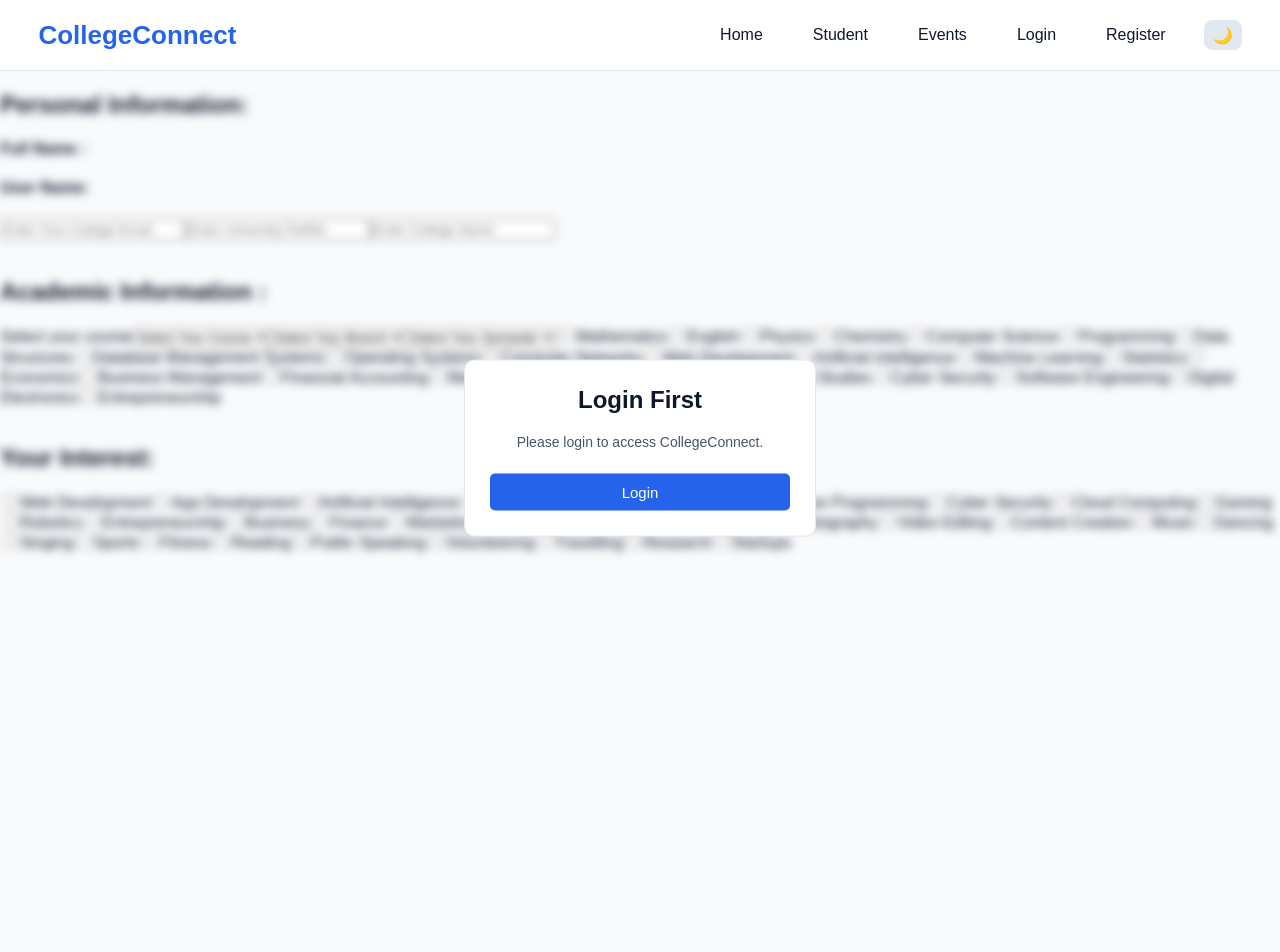
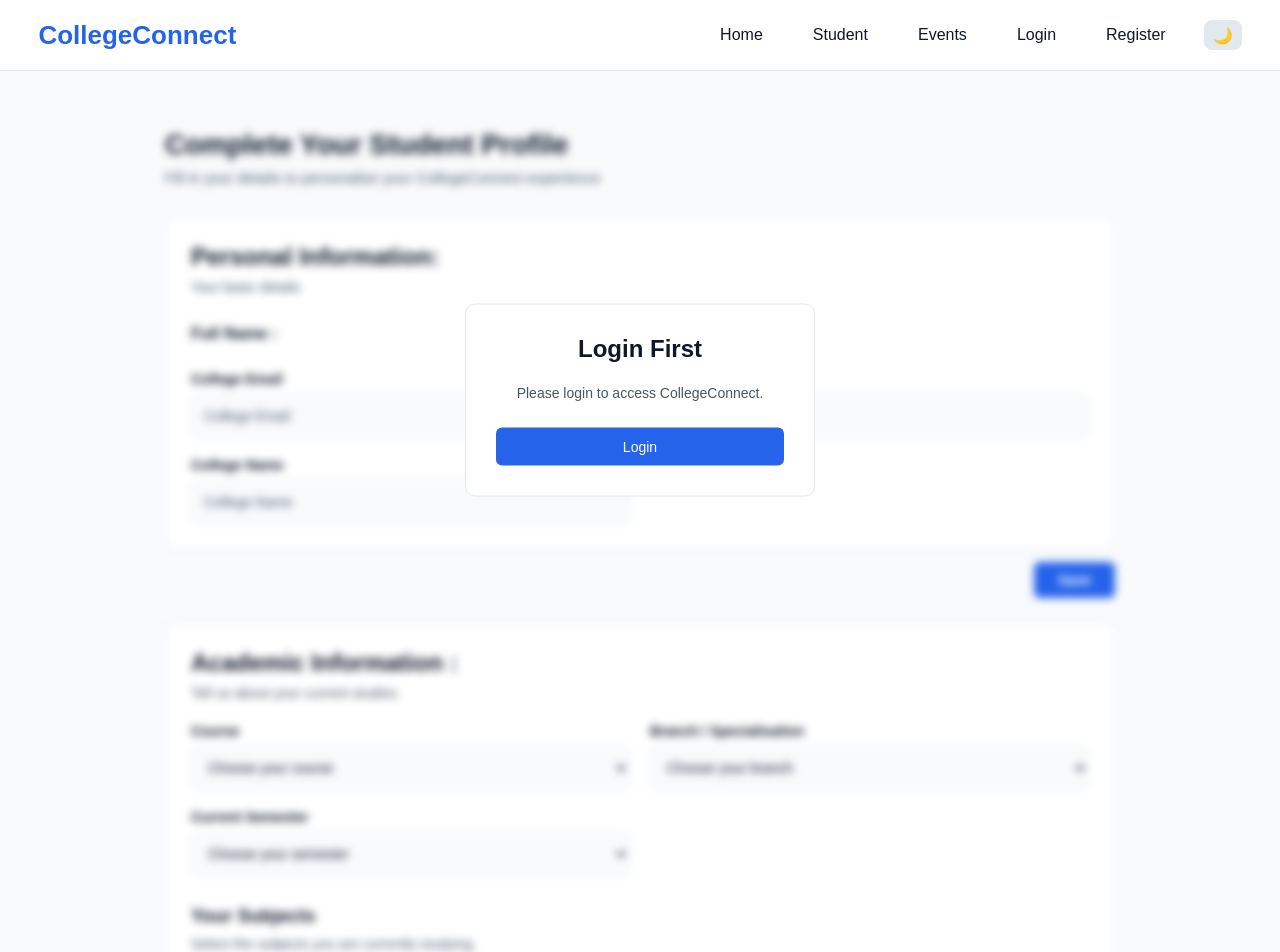
Before and after one commit to abhijeetsingh79/CollegeConnect, a React app in the folder frontend/: page /student in a window 1280 px wide. Shown: the top 952 px of the page. Before the commit the page ends 806 px from the top, so only its background shows below. Built offline with nearby package versions, Linux system fonts and the light colour scheme; the HTML template or start-up script is replaced by a standard one.

Commit message:
Added css styling in student and imporved layout in user inputs

```diff
--- a/frontend/src/component/Student.jsx
+++ b/frontend/src/component/Student.jsx
@@ -121,21 +121,63 @@ const interests = [
     return(
         <div className="student-container">
             <div className={value==false? "student-content-blue": "show-studnet-content"}>
-                <div>
-                    <h2>Personal Information: </h2>
-                    <h4>Full Name : {value.fullname}</h4>
-                    <h4>User Name: {value.username}</h4>
-                    <input type="text" value={collegeEmail} placeholder="Enter Your College Email" onChange={(e)=> setCollegeEmail(e.target.value)}/>
-                    <input type="text" value={universityRollNo} placeholder="Enter University RollNo" onChange={(e)=> setUniversityRollNo(e.target.value)}/>
-                    <input type="text" value={collegeName} placeholder="Enter College Name" onChange={(e)=> setCollegeName(e.target.value)}/>
-                    {collegeEmail}<br/> {universityRollNo}<br/> {collegeName}
+
+                <div className="student-intro">
+                    <h2 className="student-header">Complete Your Student Profile</h2>
+                    <span>Fill in your details to personalise your CollegeConnect experience</span>
                 </div>
 
-                <div>
-                    <h2>Academic Information :</h2>
-                    <label htmlFor="course">Select your course</label>
-                    <select name="" id="" value={course} onChange={(e)=>{setCourse(e.target.value); setBranch("")}}>
-                        <option value="" disabled>Select Your Course</option>
+
+                <div className="student-card">
+                    <h2 className="section-heading">Personal Information: </h2>
+                    <span>Your basic details</span>
+
+                    <div className="form-grid">
+
+                        <div className="form-group">
+                    <h4>Full Name : {value?.fullname}</h4>
+                    </div>
+                    <div className="form-group">
+                    <h4>User Name: {value?.username}</h4>
+                    </div>
+
+                    <div className="form-group">
+                        <label htmlFor="collegeEmailget">College Email</label>
+                    <input type="email" id="collegeEmailget" value={collegeEmail} placeholder="College Email" onChange={(e)=> setCollegeEmail(e.target.value)}/>
+
+                    </div>
+
+                    <div className="form-group">
+                        <label htmlFor="UniversityRollNumber">University Roll Number</label>
+                    <input type="text" value={universityRollNo} id="UniversityRollNumber" placeholder="University Roll Number" onChange={(e)=> setUniversityRollNo(e.target.value)}/>
+
+                    </div>
+
+                    <div className="form-group">
+                    <label htmlFor="collegeNameget">College Name</label>
+                    <input type="text" id="collegeNameget" value={collegeName} placeholder="College Name" onChange={(e)=> setCollegeName(e.target.value)}/>
+
+                    </div>
+                    {/* {collegeEmail}<br/> {universityRollNo}<br/> {collegeName}   */}
+
+
+                    </div>
+
+                </div>
+                <div className="section-save">
+                    <button className="section-save-button">Save</button>
+                </div>
+
+                <div className="student-card">
+                    <h2 className="section-heading">Academic Information :</h2>
+                    <span>Tell us about your current studies.</span>
+
+                    <div className="form-grid">
+
+                    <div className="form-group">
+                    <label htmlFor="course">Course</label>
+                    <select name="" id="course" value={course} onChange={(e)=>{setCourse(e.target.value); setBranch("")}}>
+                        <option value="" disabled={!course}>Choose your course</option>
                         <option value="Btech">Btech</option>
                         <option value="BCA">BCA</option>
                         <option value="BBA">BBA</option>
@@ -145,9 +187,12 @@ const interests = [
                         <option value="MCA">MCA</option>
                         <option value="MBA">MBA</option>
                     </select>
+                    </div>
 
-                    <select name="" id="" value={branchh} onChange={(e)=>setBranch(e.target.value)}>
-                    <option value="" disabled>Select Your Branch</option>
+                    <div className="form-group">
+                        <label htmlFor="branch">Branch / Specialisation</label>
+                    <select name="" id="branch" value={branchh} onChange={(e)=>setBranch(e.target.value)}>
+                    <option value="" disabled={!branchh}>Choose your branch</option>
                     {
                         course!=""?
                         branches[course].map((branch)=>(
@@ -156,9 +201,12 @@ const interests = [
                         :null
                     }
                     </select>
+                    </div>
 
-                    <select name="" id="" value={semester} onChange={(e)=>setSemester(e.target.value)}>
-                        <option value="" disabled>Select Your Semester</option>
+                    <div className="form-group">
+                        <label htmlFor="semester">Current Semester</label>
+                    <select name="" id="semester" value={semester} onChange={(e)=>setSemester(e.target.value)}>
+                        <option value="" disabled={!semester}>Choose your semester</option>
                         <option value="Semester 1">Semester 1</option>
                         <option value="Semester 2">Semester 2</option>
                         <option value="Semester 3">Semester 3</option>
@@ -168,34 +216,56 @@ const interests = [
                         <option value="Semester 7">Semester 7</option>
                         <option value="Semester 8">Semester 8</option>
                     </select>
+                    </div>
+
+                    </div>
 
 
+                    <div className="checkbox-section">
+                        <h3>Your Subjects</h3>
+                        <span>Select the subjects you are currently studying</span>
 
+                        <div className="checkbox-grid">
                     {
                         subjects.map((sub)=>(
-                            <label htmlFor={`academic-${sub}`} key={sub}>
-                                <input type="checkbox" name="" id={`academic-${sub}`} value={sub} onChange={handleSubjects}/>{sub}
+                            <label htmlFor={`academic-${sub}`} key={sub} className="checkbox-item">
+                                <input type="checkbox" name="" id={`academic-${sub}`} value={sub} onChange={handleSubjects} checked={subject.includes(sub)}/>{sub}
                             </label>
                         ))
                     }
-                    <br /><br />
-                    {subject}
+                    {/* <br /><br />
+                    {subject} */}
+
+                    </div>
+
+                    </div>
+
 
                 </div>
 
 
-                <div>
-                    <h2>Your Interest: </h2>
+                <div className="student-card">
+                    <h2>Your Interests </h2>
+                    <span>Select topics and activities you enjoy or want to explore</span>
+
+                    <div className="checkbox-grid">
                     {
                         interests.map((intr)=>(
-                            <label htmlFor={`interest-${intr}`} key={intr}>
-                            <input type="checkbox" value={intr} id={`interest-${intr}`} onChange={handleInterest} />{intr}
+                            <label htmlFor={`interest-${intr}`} key={intr} className="checkbox-item">
+                            <input type="checkbox" value={intr} id={`interest-${intr}`} onChange={handleInterest} checked={interest.includes(intr)}/>{intr}
                         </label>
                         ))
-                    } <br /><br />
-                    {interest}
+                    }
+                    {/* <br /><br />
+                    {interest} */}
+                    </div>
 
                 </div>
+
+                <div className="save-section">
+                    <button className="save-button">Save Profile</button>
+                </div>
+
             </div>
 
             {
--- a/frontend/src/index.css
+++ b/frontend/src/index.css
@@ -475,3 +475,292 @@ gap: 15px;
 .student-not-logged-in button:hover {
     opacity: 0.9;
 }
+
+
+/* Main Container */
+
+.student-container {
+    min-height: 100vh;
+    background-color: var(--bg-color);
+    padding: 35px 20px;
+    box-sizing: border-box;
+}
+
+.show-studnet-content,
+.student-content-blue {
+    max-width: 950px;
+    margin: auto;
+}
+
+/* Page Heading */
+
+.student-intro {
+    margin-bottom: 30px;
+}
+
+.student-header {
+    color: var(--text-color);
+    font-size: 28px;
+    margin-bottom: 8px;
+}
+
+.student-intro span {
+    color: var(--secondary-text);
+    font-size: 15px;
+}
+
+/* Cards */
+
+.student-card {
+    background-color: var(--surface-color);
+    border: 1px solid var(--border-color);
+    border-radius: 10px;
+    padding: 25px;
+    margin-bottom: 25px;
+}
+
+.section-heading {
+    color: var(--text-color);
+    margin-top: 0;
+    margin-bottom: 8px;
+}
+
+.student-card > span {
+    display: block;
+    color: var(--secondary-text);
+    font-size: 14px;
+    margin-bottom: 22px;
+}
+
+/* Personal and Academic Forms */
+
+.form-grid {
+    display: grid;
+    grid-template-columns: repeat(2, 1fr);
+    gap: 20px;
+}
+
+.form-group {
+    display: flex;
+    flex-direction: column;
+    gap: 8px;
+}
+
+.form-group h4 {
+    color: var(--text-color);
+    margin: 8px 0;
+}
+
+.form-group label {
+    color: var(--text-color);
+    font-size: 14px;
+    font-weight: 600;
+}
+
+.form-group input,
+.form-group select {
+    width: 100%;
+    height: 42px;
+    box-sizing: border-box;
+    padding: 0 12px;
+    border: 1px solid var(--border-color);
+    border-radius: 6px;
+    background-color: var(--bg-color);
+    color: var(--text-color);
+    font-size: 14px;
+    outline: none;
+}
+
+.form-group input:focus,
+.form-group select:focus {
+    border-color: var(--primary-color);
+}
+
+.form-group input::placeholder {
+    color: var(--secondary-text);
+}
+
+.form-group select:disabled {
+    opacity: 0.55;
+    cursor: not-allowed;
+}
+
+/* Subjects and Interests */
+
+.checkbox-section {
+    margin-top: 30px;
+}
+
+.checkbox-section h3 {
+    color: var(--text-color);
+    margin-bottom: 8px;
+}
+
+.checkbox-section > span {
+    color: var(--secondary-text);
+    font-size: 14px;
+}
+
+.checkbox-grid {
+    display: grid;
+    grid-template-columns: repeat(3, minmax(0, 1fr));
+    gap: 12px;
+    margin-top: 18px;
+}
+
+.checkbox-item {
+    display: flex;
+    align-items: center;
+    gap: 10px;
+    padding: 12px;
+    border: 1px solid var(--border-color);
+    border-radius: 6px;
+    color: var(--text-color);
+    font-size: 14px;
+    cursor: pointer;
+    transition: background-color 0.2s, border-color 0.2s;
+}
+
+.checkbox-item:hover {
+    background-color: var(--bg-color);
+    border-color: var(--primary-color);
+}
+
+.checkbox-item input {
+    width: 16px;
+    height: 16px;
+    accent-color: var(--primary-color);
+    cursor: pointer;
+    flex-shrink: 0;
+}
+
+/* Save Button */
+
+.save-section {
+    display: flex;
+    justify-content: flex-end;
+    margin-bottom: 30px;
+}
+
+.save-button {
+    background-color: var(--primary-color);
+    color: white;
+    border: none;
+    border-radius: 6px;
+    padding: 12px 30px;
+    font-size: 15px;
+    cursor: pointer;
+}
+
+.save-button:hover {
+    opacity: 0.9;
+}
+
+/* Login Overlay */
+
+.student-content-blue {
+    filter: blur(4px);
+    pointer-events: none;
+    user-select: none;
+}
+
+.student-not-logged-in {
+    position: fixed;
+    top: 50%;
+    left: 50%;
+    transform: translate(-50%, -50%);
+    width: min(350px, calc(100% - 40px));
+    box-sizing: border-box;
+    padding: 30px;
+    background-color: var(--surface-color);
+    border: 1px solid var(--border-color);
+    border-radius: 10px;
+    text-align: center;
+    z-index: 10;
+}
+
+.student-not-logged-in h2 {
+    color: var(--text-color);
+}
+
+.student-not-logged-in p {
+    color: var(--secondary-text);
+    line-height: 1.5;
+}
+
+.student-not-logged-in button {
+    background-color: var(--primary-color);
+    color: white;
+    border: none;
+    border-radius: 6px;
+    padding: 11px 25px;
+    cursor: pointer;
+    font-size: 14px;
+}
+
+/* Responsive Design */
+
+@media (max-width: 700px) {
+
+    .student-container {
+        padding: 25px 14px;
+    }
+
+    .student-card {
+        padding: 18px;
+    }
+
+    .form-grid {
+        grid-template-columns: 1fr;
+    }
+
+    .checkbox-grid {
+        grid-template-columns: repeat(2, minmax(0, 1fr));
+    }
+
+    .student-header {
+        font-size: 23px;
+    }
+}
+
+@media (max-width: 400px) {
+
+    .checkbox-grid {
+        grid-template-columns: 1fr;
+    }
+
+    .save-section {
+        justify-content: stretch;
+    }
+
+    .save-button {
+        width: 100%;
+    }
+}
+.section-save {
+    display: flex;
+    justify-content: flex-end;
+    margin-top: -12px;
+    margin-bottom: 25px;
+}
+
+.section-save-button {
+    background-color: var(--primary-color);
+    color: white;
+    border: none;
+    border-radius: 6px;
+    padding: 10px 24px;
+    font-size: 14px;
+    font-weight: 600;
+    cursor: pointer;
+    transition: opacity 0.2s;
+}
+
+.section-save-button:hover {
+    opacity: 0.85;
+}
+
+.section-save-button:focus-visible {
+    outline: 2px solid var(--text-color);
+    outline-offset: 3px;
+}
```
